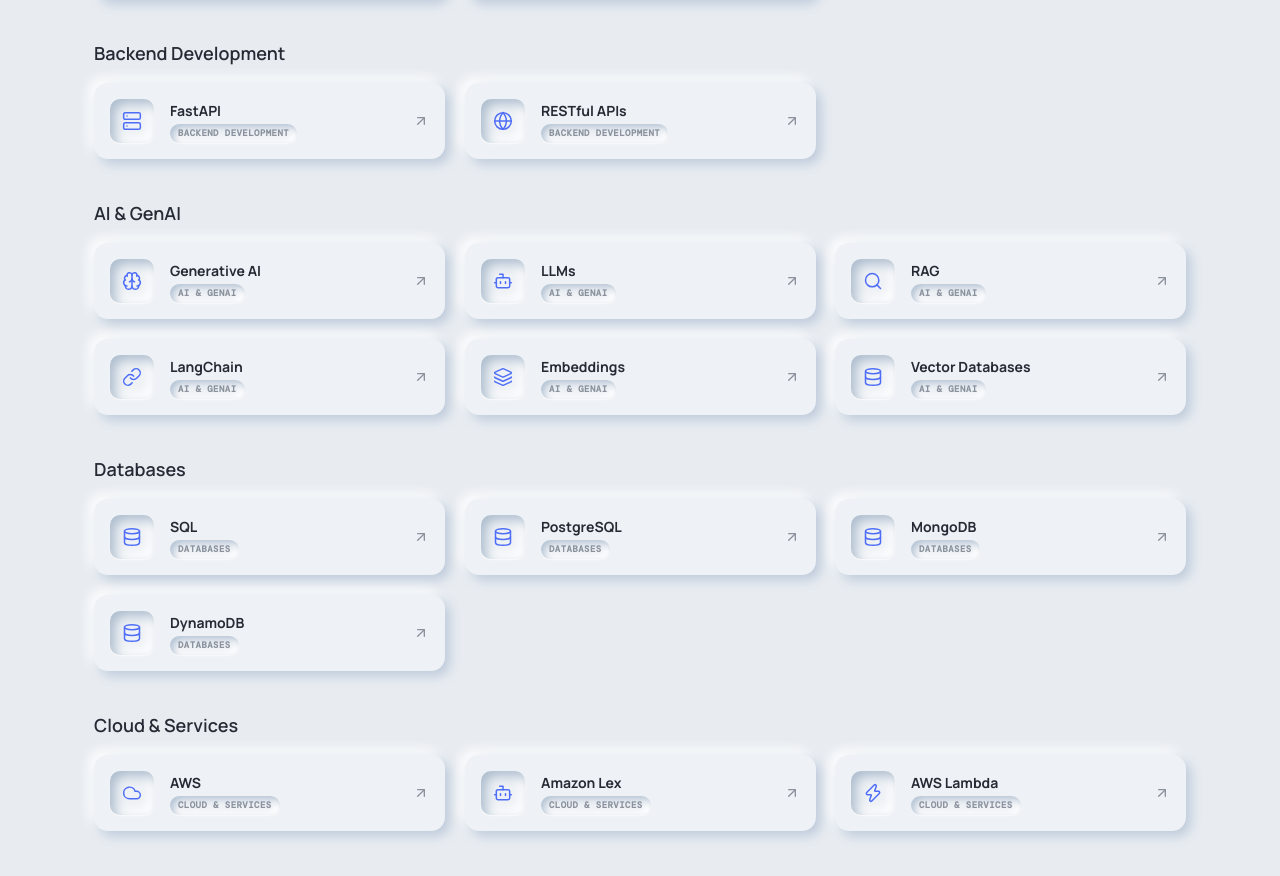
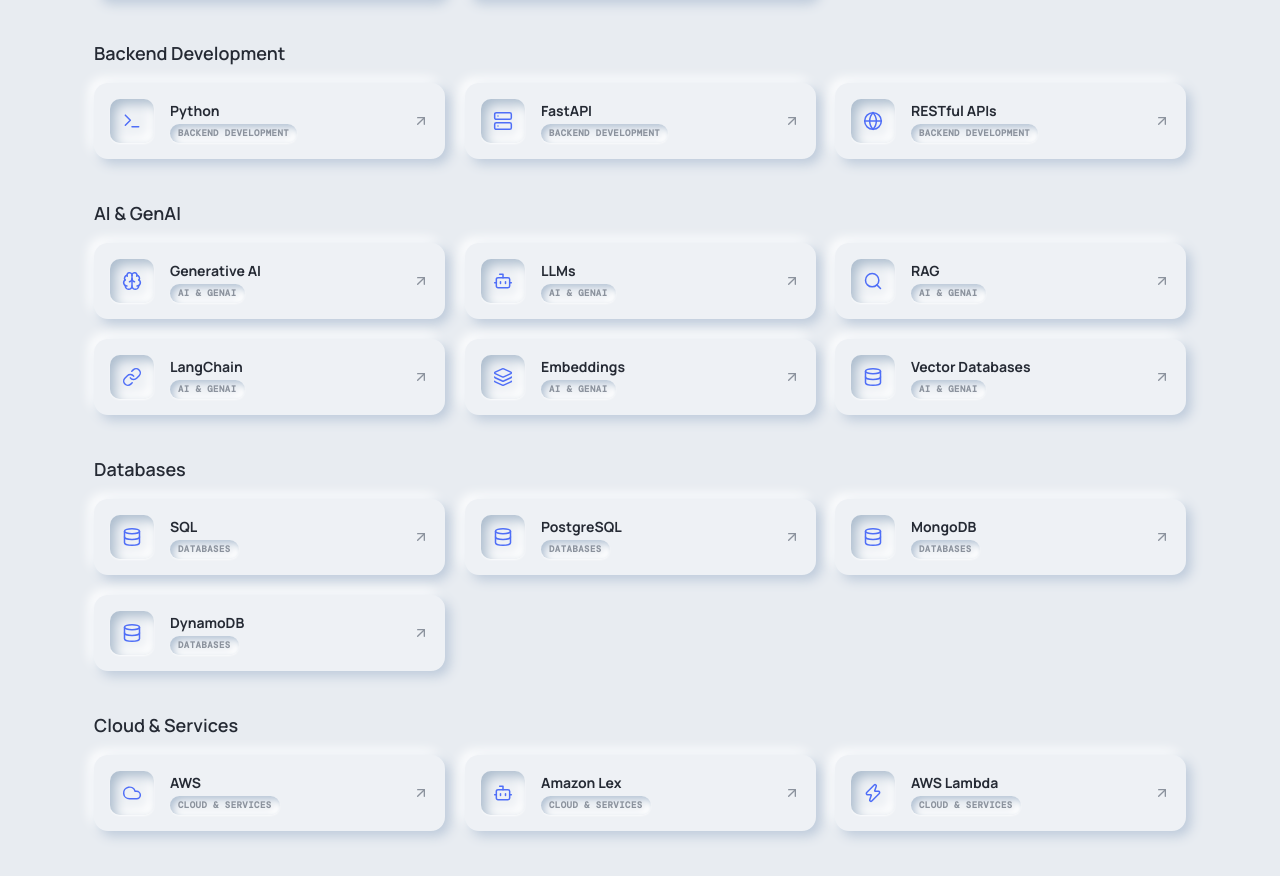
Before and after one commit to Pavithrarapuru/Portfolio, a React (Vite) app: page / in a window 1280 px wide. Shown: the part 2541-3417 px from the top of the page. Built offline with nearby package versions, Linux system fonts and the light colour scheme.

Commit message:
Updated portfolio skills

```diff
--- a/src/data/skills.js
+++ b/src/data/skills.js
@@ -39,8 +39,9 @@ const skills = [
   { name: 'React.js', category: 'Frontend', icon: Monitor },
 
   // Backend
-  { name: 'FastAPI', category: 'Backend Development', icon: Server },
-  { name: 'RESTful APIs', category: 'Backend Development', icon: Globe },
+  { name: 'Python', category: 'Backend Development', icon: Terminal },
+{ name: 'FastAPI', category: 'Backend Development', icon: Server },
+{ name: 'RESTful APIs', category: 'Backend Development', icon: Globe },
 
   // AI & GenAI
   { name: 'Generative AI', category: 'AI & GenAI', icon: Brain },
```
